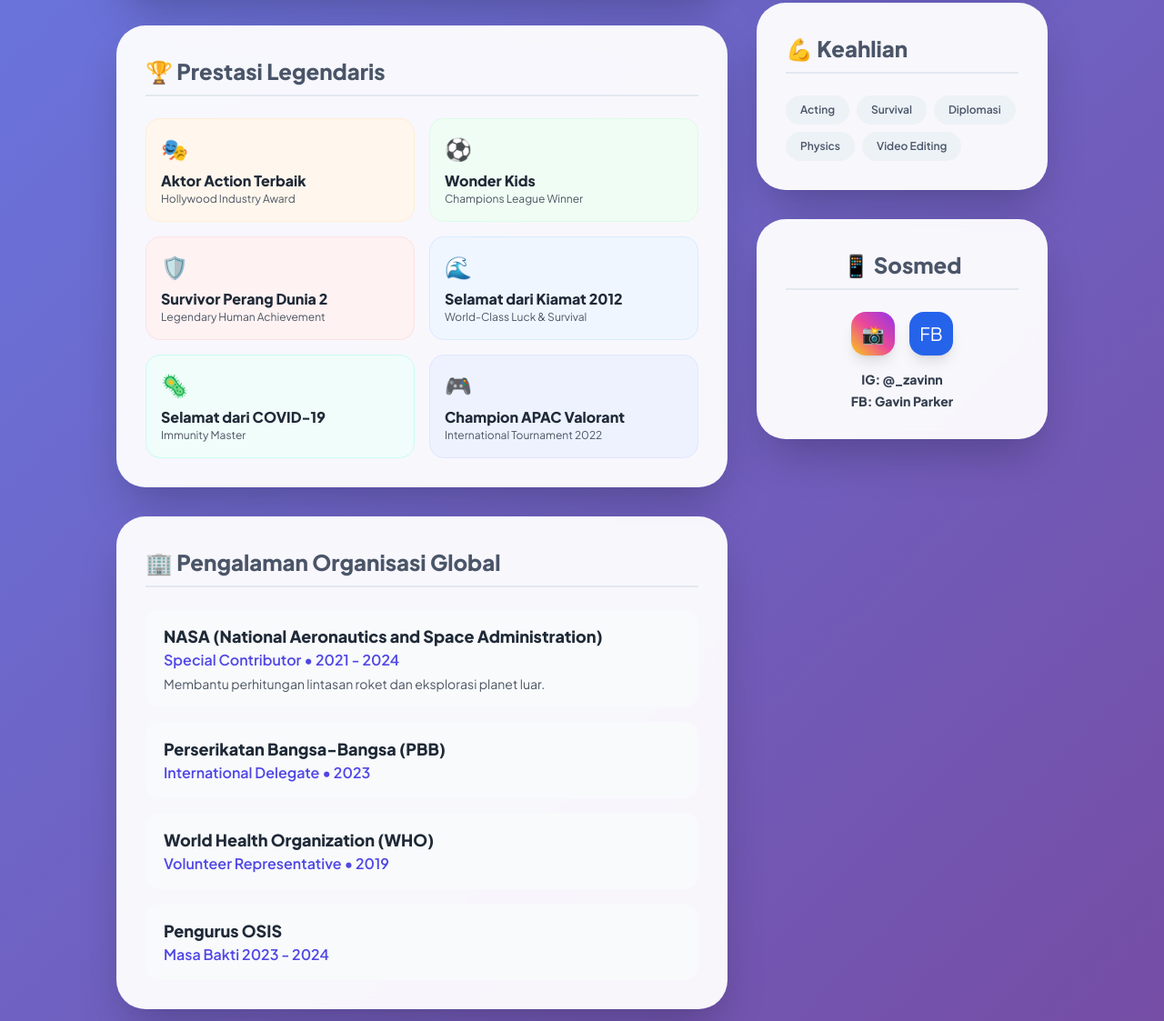
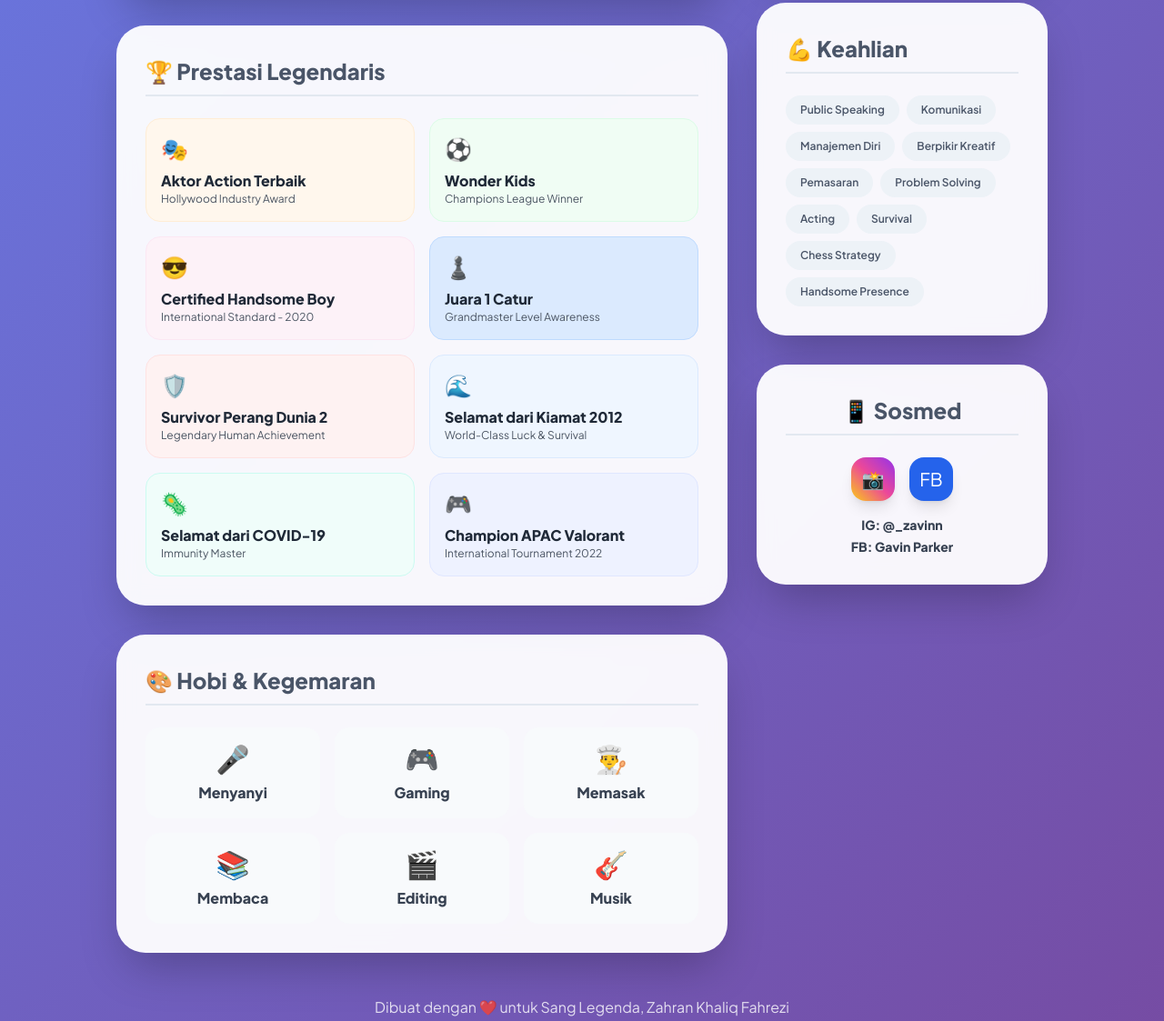
Before and after one commit to zavinisheree/cv-zahran, a plain HTML site: page index.html in a window 1280 px wide. Shown: the part 671-1794 px from the top of the page at 91% size. Drawn offline with nearby package versions, Linux system fonts and the light colour scheme.

Commit message:
cv zahran bes

```diff
--- a/index.html
+++ b/index.html
@@ -70,6 +70,20 @@
             grid-template-columns: repeat(auto-fill, minmax(280px, 1fr));
             gap: 1rem;
         }
+        .hobby-item {
+            display: flex;
+            flex-direction: column;
+            align-items: center;
+            gap: 0.5rem;
+            padding: 1rem;
+            background: #f8fafc;
+            border-radius: 1rem;
+            transition: all 0.3s ease;
+        }
+        .hobby-item:hover {
+            background: #e0e7ff;
+            transform: scale(1.05);
+        }
     </style>
 </head>
 <body class="py-10 px-4 md:px-0">
@@ -127,6 +141,16 @@
                             <h4 class="font-bold text-gray-800 mt-2">Wonder Kids</h4>
                             <p class="text-xs text-gray-600">Champions League Winner</p>
                         </div>
+                        <div class="p-4 bg-pink-50 rounded-2xl border border-pink-100 transition hover:shadow-md">
+                            <span class="text-2xl">😎</span>
+                            <h4 class="font-bold text-gray-800 mt-2">Certified Handsome Boy</h4>
+                            <p class="text-xs text-gray-600">International Standard - 2020</p>
+                        </div>
+                        <div class="p-4 bg-blue-100 rounded-2xl border border-blue-200 transition hover:shadow-md">
+                            <span class="text-2xl">♟️</span>
+                            <h4 class="font-bold text-gray-800 mt-2">Juara 1 Catur</h4>
+                            <p class="text-xs text-gray-600">Grandmaster Level Awareness</p>
+                        </div>
                         <div class="p-4 bg-red-50 rounded-2xl border border-red-100 transition hover:shadow-md">
                             <span class="text-2xl">🛡️</span>
                             <h4 class="font-bold text-gray-800 mt-2">Survivor Perang Dunia 2</h4>
@@ -150,26 +174,33 @@
                     </div>
                 </section>
 
-                <!-- Pengalaman Organisasi -->
+                <!-- Hobi Section -->
                 <section class="glass-card p-8">
-                    <h2 class="section-title">🏢 Pengalaman Organisasi Global</h2>
-                    <div class="space-y-4">
-                        <div class="experience-card p-4 rounded-2xl bg-slate-50">
-                            <h4 class="font-bold text-gray-800 text-lg">NASA (National Aeronautics and Space Administration)</h4>
-                            <p class="text-indigo-600 font-semibold">Special Contributor • 2021 - 2024</p>
-                            <p class="text-sm text-gray-600 mt-1">Membantu perhitungan lintasan roket dan eksplorasi planet luar.</p>
+                    <h2 class="section-title">🎨 Hobi & Kegemaran</h2>
+                    <div class="grid grid-cols-2 md:grid-cols-3 gap-4">
+                        <div class="hobby-item">
+                            <span class="text-3xl">🎤</span>
+                            <span class="font-bold text-gray-700">Menyanyi</span>
                         </div>
-                        <div class="experience-card p-4 rounded-2xl bg-slate-50">
-                            <h4 class="font-bold text-gray-800 text-lg">Perserikatan Bangsa-Bangsa (PBB)</h4>
-                            <p class="text-indigo-600 font-semibold">International Delegate • 2023</p>
+                        <div class="hobby-item">
+                            <span class="text-3xl">🎮</span>
+                            <span class="font-bold text-gray-700">Gaming</span>
                         </div>
-                        <div class="experience-card p-4 rounded-2xl bg-slate-50">
-                            <h4 class="font-bold text-gray-800 text-lg">World Health Organization (WHO)</h4>
-                            <p class="text-indigo-600 font-semibold">Volunteer Representative • 2019</p>
+                        <div class="hobby-item">
+                            <span class="text-3xl">👨‍🍳</span>
+                            <span class="font-bold text-gray-700">Memasak</span>
                         </div>
-                        <div class="experience-card p-4 rounded-2xl bg-slate-50">
-                            <h4 class="font-bold text-gray-800 text-lg">Pengurus OSIS</h4>
-                            <p class="text-indigo-600 font-semibold">Masa Bakti 2023 - 2024</p>
+                        <div class="hobby-item">
+                            <span class="text-3xl">📚</span>
+                            <span class="font-bold text-gray-700">Membaca</span>
+                        </div>
+                        <div class="hobby-item">
+                            <span class="text-3xl">🎬</span>
+                            <span class="font-bold text-gray-700">Editing</span>
+                        </div>
+                        <div class="hobby-item">
+                            <span class="text-3xl">🎸</span>
+                            <span class="font-bold text-gray-700">Musik</span>
                         </div>
                     </div>
                 </section>
@@ -203,11 +234,16 @@
                 <section class="glass-card p-8">
                     <h2 class="section-title">💪 Keahlian</h2>
                     <div class="flex flex-wrap gap-2">
+                        <span class="skill-badge text-xs">Public Speaking</span>
+                        <span class="skill-badge text-xs">Komunikasi</span>
+                        <span class="skill-badge text-xs">Manajemen Diri</span>
+                        <span class="skill-badge text-xs">Berpikir Kreatif</span>
+                        <span class="skill-badge text-xs">Pemasaran</span>
+                        <span class="skill-badge text-xs">Problem Solving</span>
                         <span class="skill-badge text-xs">Acting</span>
                         <span class="skill-badge text-xs">Survival</span>
-                        <span class="skill-badge text-xs">Diplomasi</span>
-                        <span class="skill-badge text-xs">Physics</span>
-                        <span class="skill-badge text-xs">Video Editing</span>
+                        <span class="skill-badge text-xs">Chess Strategy</span>
+                        <span class="skill-badge text-xs">Handsome Presence</span>
                     </div>
                 </section>
 
```
